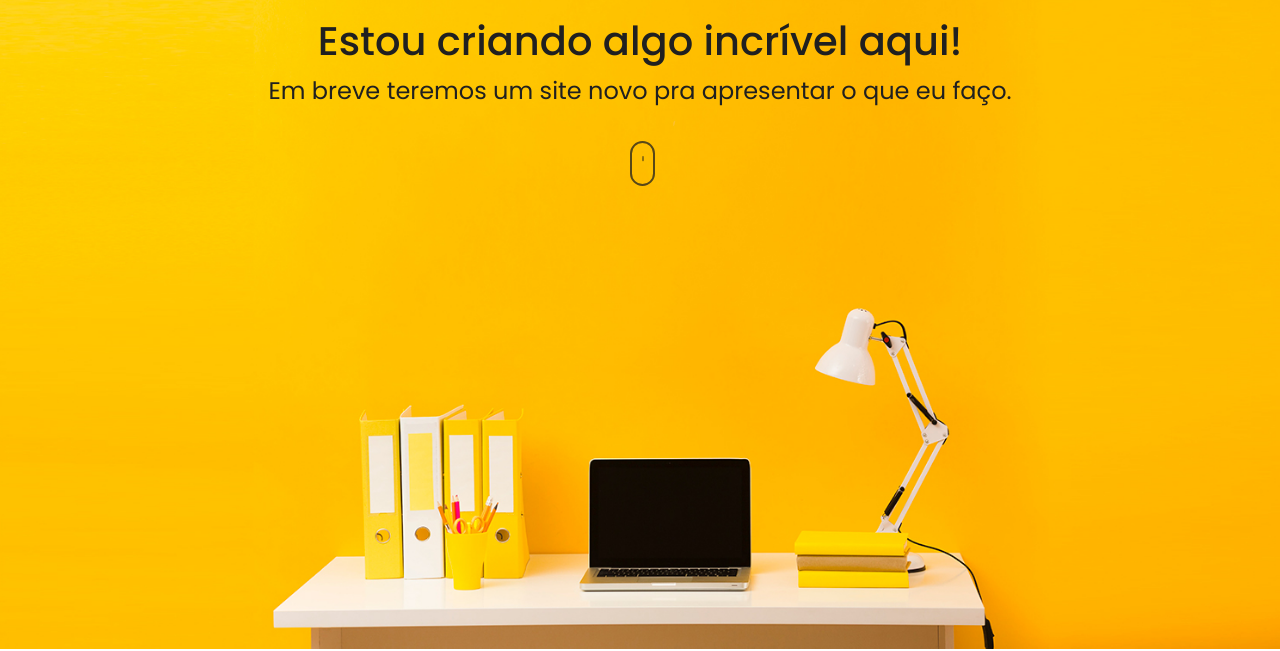
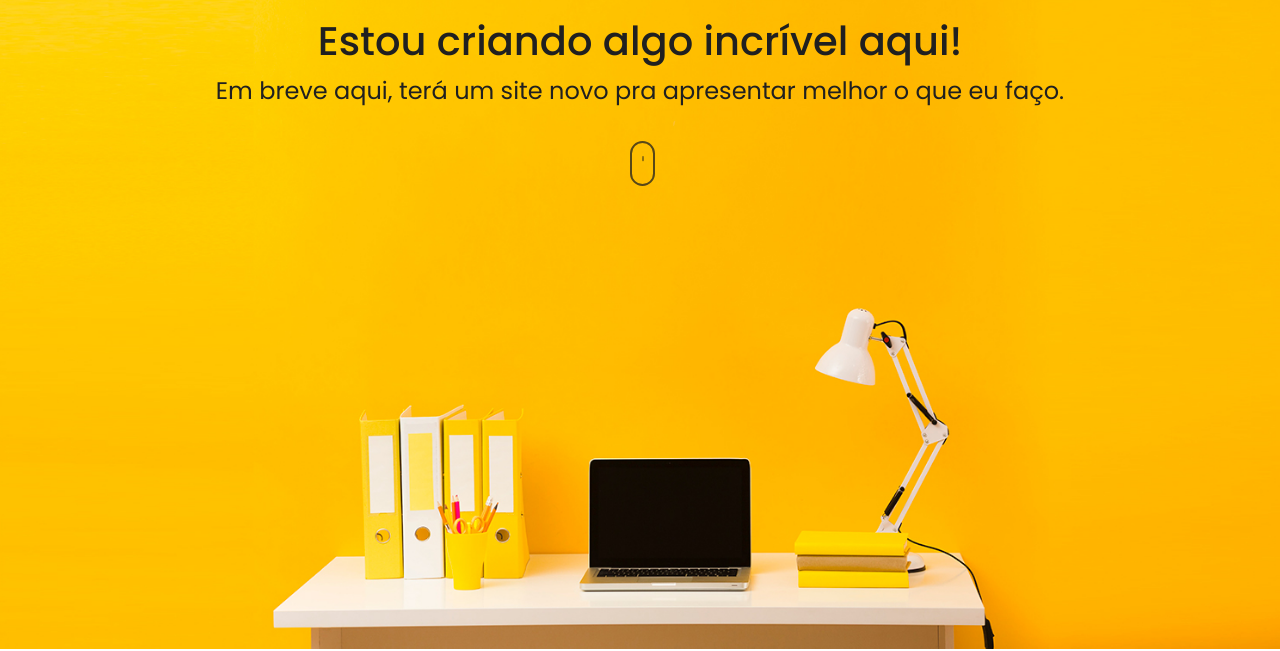
Before and after one commit to felipe-goncalves/felipe-goncalves.github.io, a plain HTML site: page index.html in a window 1280 px wide. Shown: the part 151-802 px from the top of the page. Drawn offline with nearby package versions, Linux system fonts and the light colour scheme.

Commit message:
Update index.html

```diff
--- a/index.html
+++ b/index.html
@@ -12,7 +12,7 @@
 <div class="container pt-3 pb-5 mb-5">
 <div class="row mb-5"><div class=col-md><img src=logo-preta.png alt="" class=logo></div></div>
 <div class="row mt-5"><div class=col-md><h1 class="text-negrito cor-preto">Estou criando algo incrível aqui!</h1></div></div>
-<div class=row><div class=col-md><p class="cor-preto fonte-24">Em breve teremos um site novo pra apresentar o que eu faço.</p></div></div>
+<div class=row><div class=col-md><p class="cor-preto fonte-24">Em breve aqui, terá um site novo pra apresentar melhor o que eu faço.</p></div></div>
 <div class=row><div class=col-md><div class="scroll-downs mt-3"><div class=mousey><div class=scroller></div></div></div></div></div>
 </div>
 </section>
```
